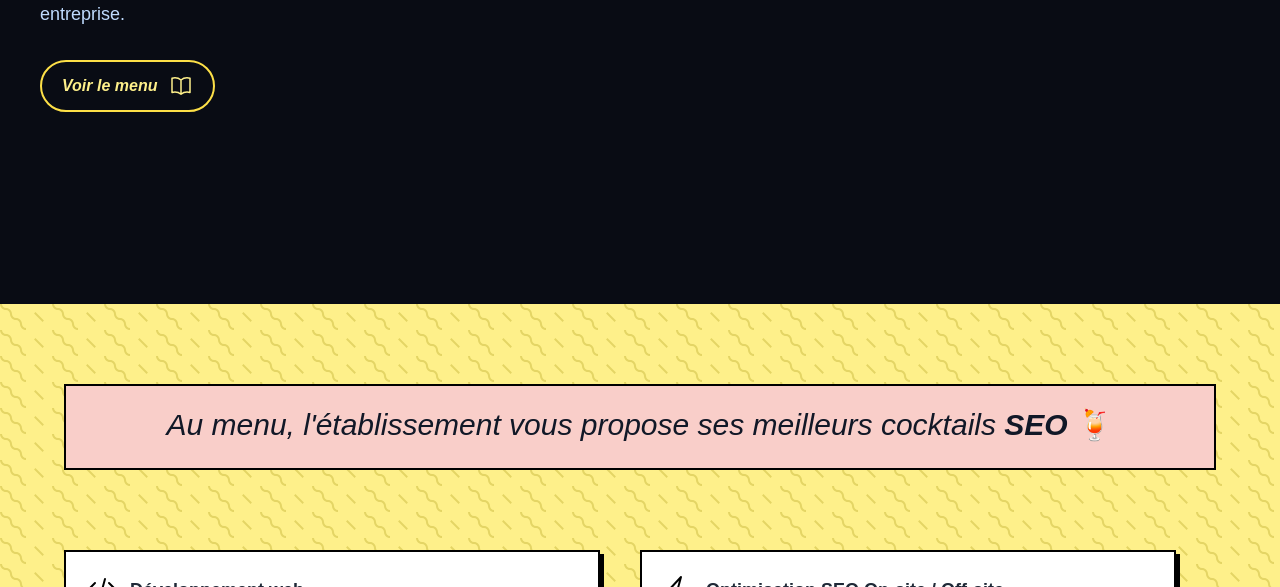
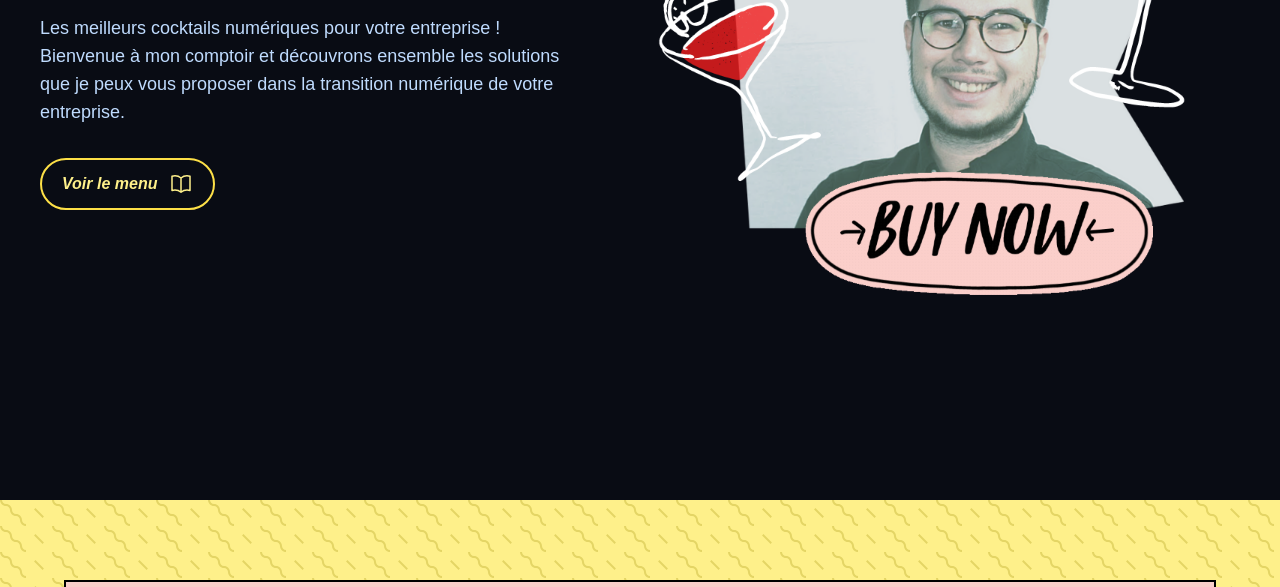
Before and after one commit to nquentin/barmanduweb, a plain HTML site: page index.html in a window 1280 px wide. Shown: the part 513-1100 px from the top of the page. Drawn offline with nearby package versions, Linux system fonts and the light colour scheme; the site is published under a folder, as on GitHub Pages, so addresses that start at the root find nothing.

Commit message:
Update index.html

```diff
--- a/index.html
+++ b/index.html
@@ -114,7 +114,7 @@
                     <mci-extension data-role="overlay" id="overlay-root"></mci-extension>
             </div>
             <div class="relative flex items-center justify-center w-full mt-10 md:mt-0 md:w-1/2">
-                <img src="/assets/homePhoto.png" class="rounded-lg w-100">
+                <img src="assets/homePhoto.png" class="rounded-lg w-100">
             </div>
             <mci-extension data-role="overlay" id="overlay-root"></mci-extension>
             <mci-extension data-role="overlay" id="overlay-root"></mci-extension>
```
